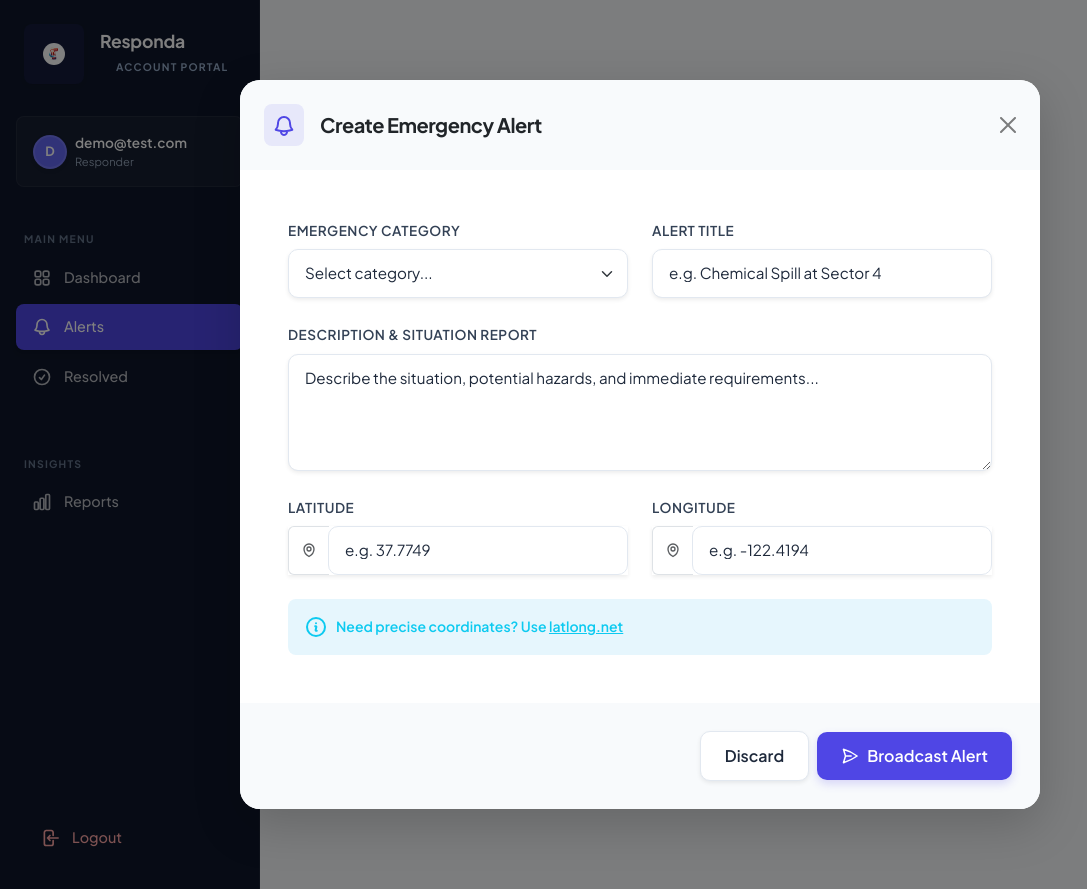
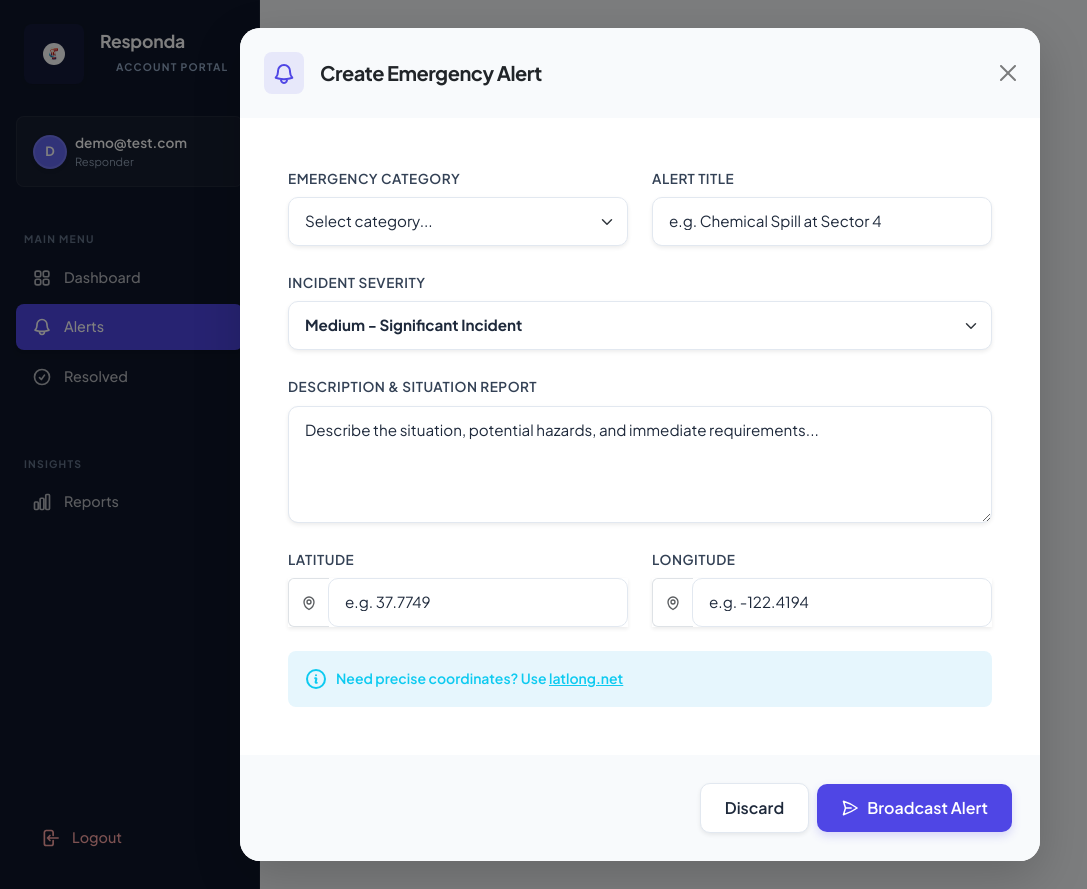
Before and after one commit to nzyoka500/emergency-alert-system, a PHP site: page /alerts.php in a window 1280 px wide, after a click on "Create New Alert". Shown: the whole page, without its empty margins (0-1087 px from the left). Run offline with PHP 8.4, Linux system fonts and the light colour scheme; a user stored in the database is signed in; data comes from the database, SQL or seed files in the repository; data that the repository does not hold is empty.

Commit message:
Update: feature functionality

```diff
--- a/includes/modals/create-alert-modal.html
+++ b/includes/modals/create-alert-modal.html
@@ -36,6 +36,16 @@
                             <label for="modalAlertTitle" class="form-label small fw-bold text-uppercase text-muted" style="letter-spacing: 0.5px;">Alert Title</label>
                             <input type="text" class="form-control border-slate-200 shadow-sm" name="title" id="modalAlertTitle"
                                 placeholder="e.g. Chemical Spill at Sector 4" required maxlength="150">
+                        </div>
+
+                        <!-- Alert Severity -->
+                        <div class="col-md-12">
+                            <label for="modalAlertSeverity" class="form-label small fw-bold text-uppercase text-muted" style="letter-spacing: 0.5px;">Incident Severity</label>
+                            <select class="form-select border-slate-200 shadow-sm fw-bold" name="severity" id="modalAlertSeverity" required>
+                                <option value="Low">Low - Minor Incident</option>
+                                <option value="Medium" selected>Medium - Significant Incident</option>
+                                <option value="High">High - Critical Emergency</option>
+                            </select>
                         </div>
 
                         <!-- Description -->
@@ -77,6 +87,8 @@
                         </svg>
                         <small class="text-info fw-semibold">Need precise coordinates? Use <a href="https://www.latlong.net/" target="_blank" class="text-info text-decoration-underline">latlong.net</a></small>
                     </div>
+
+
                 </form>
             </div>
 
--- a/includes/modals/view-alert-modal.php
+++ b/includes/modals/view-alert-modal.php
@@ -42,12 +42,12 @@
                     </div>
 
                     <div class="row g-4 mb-4">
-                        <div class="col-md-6">
+                        <div class="col-md-4">
                             <label class="form-label small fw-bold text-uppercase text-muted" style="letter-spacing: 0.5px;">Alert Category</label>
                             <input type="text" class="form-control border-slate-200 shadow-sm bg-light" id="alertType" name="type" readonly>
                         </div>
-                        <div class="col-md-6">
-                            <label class="form-label small fw-bold text-uppercase text-muted" style="letter-spacing: 0.5px;">System Status</label>
+                        <div class="col-md-4">
+                            <label class="form-label small fw-bold text-uppercase text-muted" style="letter-spacing: 0.5px;">Alert Status</label>
                             <?php if ($_SESSION['role_id'] == 1): ?>
                                 <select class="form-select border-slate-200 shadow-sm fw-bold" id="alertStatus" name="status">
                                     <option value="pending text-warning">Pending</option>
@@ -57,6 +57,18 @@
                                 </select>
                             <?php else: ?>
                                 <input type="text" class="form-control border-slate-200 shadow-sm bg-light fw-bold" id="alertStatusView" readonly>
+                            <?php endif; ?>
+                        </div>
+                        <div class="col-md-4">
+                            <label class="form-label small fw-bold text-uppercase text-muted">Incident Severity</label>
+                            <?php if ($_SESSION['role_id'] == 1): ?>
+                                <select class="form-select border-slate-200 shadow-sm fw-bold" id="alertSeverity" name="severity">
+                                    <option value="Low">Low</option>
+                                    <option value="Medium">Medium</option>
+                                    <option value="High">High</option>
+                                </select>
+                            <?php else: ?>
+                                <input type="text" class="form-control bg-light fw-bold" id="alertSeverityView" readonly>
                             <?php endif; ?>
                         </div>
                     </div>
--- a/public/alerts.php
+++ b/public/alerts.php
@@ -164,6 +164,7 @@ include __DIR__ . '/../includes/header.php';
                                     <th class="ps-4">Emergency Incident</th>
                                     <th>Category</th>
                                     <th>Status</th>
+                                    <th>Severity</th>
                                     <th>Activity</th>
                                     <th>Timestamp</th>
                                     <th class="text-end pe-4">Actions</th>
@@ -177,6 +178,13 @@ include __DIR__ . '/../includes/header.php';
                                         'broadcasted' => ['class' => 'primary', 'icon' => 'M8.288 15.038a5.25 5.25 0 0 1 7.424 0M12.53 18.22a.75.75 0 0 1-1.06 0l-1.06-1.06a.75.75 0 1 1 1.06-1.06l1.06 1.06a.75.75 0 0 1 0 1.06Z'],
                                         'resolved' => ['class' => 'success', 'icon' => 'M9 12.75 11.25 15 15 9.75M21 12a9 9 0 1 1-18 0 9 9 0 0 1 18 0Z'],
                                         default => ['class' => 'secondary', 'icon' => '']
+                                    };
+
+                                     $severity_color = match($alert['severity']) {
+                                        'High' => 'danger',
+                                        'Medium' => 'warning',
+                                        'Low' => 'success',
+                                        default => 'secondary'
                                     };
                                 ?>
                                 <tr>
@@ -193,6 +201,11 @@ include __DIR__ . '/../includes/header.php';
                                         <span class="badge bg-<?= $status_meta['class'] ?>-subtle text-<?= $status_meta['class'] ?> d-inline-flex align-items-center">
                                             <?php if($alert['status'] === 'pending'): ?><span class="status-pulse-pending"></span><?php endif; ?>
                                             <?= ucfirst($alert['status']) ?>
+                                        </span>
+                                    </td>
+                                    <td>
+                                        <span class="badge border border-<?= $severity_color ?> text-<?= $severity_color ?> bg-transparent">
+                                            ● <?= $alert['severity'] ?>
                                         </span>
                                     </td>
                                     <td>
--- a/public/create-alert.php
+++ b/public/create-alert.php
@@ -26,6 +26,7 @@ if ($_SERVER['REQUEST_METHOD'] === 'POST') {
         // Validate and sanitize inputs
         $alert_type_id = isset($_POST['alert_type_id']) ? (int)$_POST['alert_type_id'] : null;
         $title = isset($_POST['title']) ? trim($_POST['title']) : '';
+        $severity = isset($_POST['severity']) ? trim($_POST['severity']) : 'Medium';
         $description = isset($_POST['description']) ? trim($_POST['description']) : '';
         $latitude = isset($_POST['latitude']) ? (float)$_POST['latitude'] : null;
         $longitude = isset($_POST['longitude']) ? (float)$_POST['longitude'] : null;
@@ -38,6 +39,11 @@ if ($_SERVER['REQUEST_METHOD'] === 'POST') {
         // Validate title length
         if (strlen($title) > 150) {
             throw new Exception('Title must not exceed 150 characters.');
+        }
+
+        // Validate severity
+        if (!in_array($severity, ['Low', 'Medium', 'High'])) {
+            throw new Exception('Invalid severity level selected.');
         }
 
         // Validate latitude and longitude ranges
@@ -56,11 +62,13 @@ if ($_SERVER['REQUEST_METHOD'] === 'POST') {
             throw new Exception('Invalid alert type selected.');
         }
 
-        // Insert alert into database
+        // Insert alert record into database
+        // Note: 'severity' column must exist in the 'alerts' table for this to work
         $stmt = $pdo->prepare('
-            INSERT INTO alerts (alert_type_id, title, description, latitude, longitude, created_by, status)
-            VALUES (?, ?, ?, ?, ?, ?, ?)
+            INSERT INTO alerts (alert_type_id, title, description, latitude, longitude, created_by, status, severity)
+            VALUES (?, ?, ?, ?, ?, ?, ?, ?)
         ');
+
         $stmt->execute([
             $alert_type_id,
             $title,
@@ -68,7 +76,8 @@ if ($_SERVER['REQUEST_METHOD'] === 'POST') {
             $latitude,
             $longitude,
             $user_id,
-            'pending'
+            'pending',
+            $severity // Added this line
         ]);
 
         $alert_id = $pdo->lastInsertId();
--- a/public/dashboard.php
+++ b/public/dashboard.php
@@ -290,7 +290,7 @@ include __DIR__ . '/../includes/header.php';
                 <?= $status_breakdown['broadcasted'] ?>,
                 <?= $status_breakdown['resolved'] ?>
             ],
-            backgroundColor: ['#f59e0b', '#0ea5e9', '#4f46e5', '#10b981'],
+            backgroundColor: ['#ffa200', '#000000', '#ff0000', '#0a5707'],
             hoverOffset: 10,
             borderRadius: 5,
             spacing: 5
```
